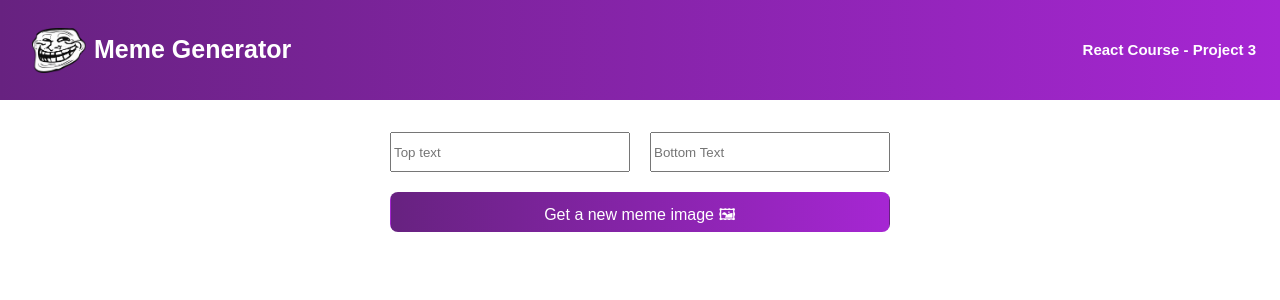
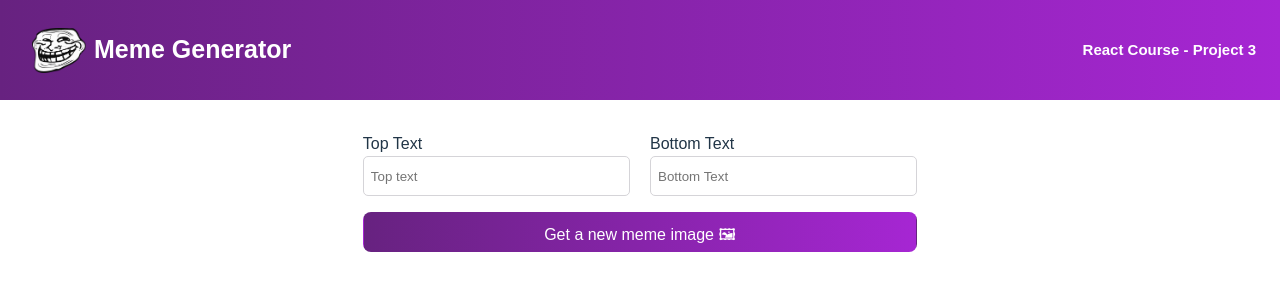
Before and after one commit to JoyMih/Meme-Generator, a React (Vite) app: page / in a window 1280 px wide. Shown: the top 300 px of the page. Built offline with nearby package versions, Linux system fonts and the light colour scheme.

Commit message:
adjusted css for meme component grid for better accessibility

```diff
--- a/src/App.css
+++ b/src/App.css
@@ -46,11 +46,12 @@ main {
   flex-direction: row;
   justify-content: center;
   margin: 2rem;
+  flex-wrap: wrap;
 }
 
 .form {
   display: grid;
-  grid-template: 40px 40px / 1fr 1fr;
+  grid-template: 60px 40px / 1fr 1fr;
   gap: 20px;
   min-width: 500px;
   margin: auto;
@@ -65,17 +66,15 @@ main {
   grid-column: 1 / -1;
 }
 
-/* .logo {
-  height: 6em;
-  padding: 1.5em;
-  will-change: filter;
-  transition: filter 300ms;
-} */
+.form-input {
+  font-family: "Karla", sans-serif;
+  border-radius: 5px;
+  border: 1px solid #D5D4D8;
+  text-indent: 5px;
+  min-height: 40px;
+  width: 100%;
+}
 
-/* .logo:hover {
-  filter: drop-shadow(0 0 2em #646cffaa);
-} */
-
-/* .card {
-  padding: 2em;
-} */
+.form-label {
+  text-align: start;
+}
--- a/src/Components/Meme.jsx
+++ b/src/Components/Meme.jsx
@@ -3,8 +3,12 @@ function Meme() {
         <main>
             <form className="form">
                 {/* <div className="text-areas"> */}
+                <label className="form-label"> Top Text
                     <input type="text" placeholder="Top text" className="form-input" />
+                </label>
+                <label className="form-label"> Bottom Text
                     <input type="text" placeholder="Bottom Text" className="form-input" />
+                </label>
                 {/* </div> */}
                 <button className="form-btn">
                     Get a new meme image 🖼
```
